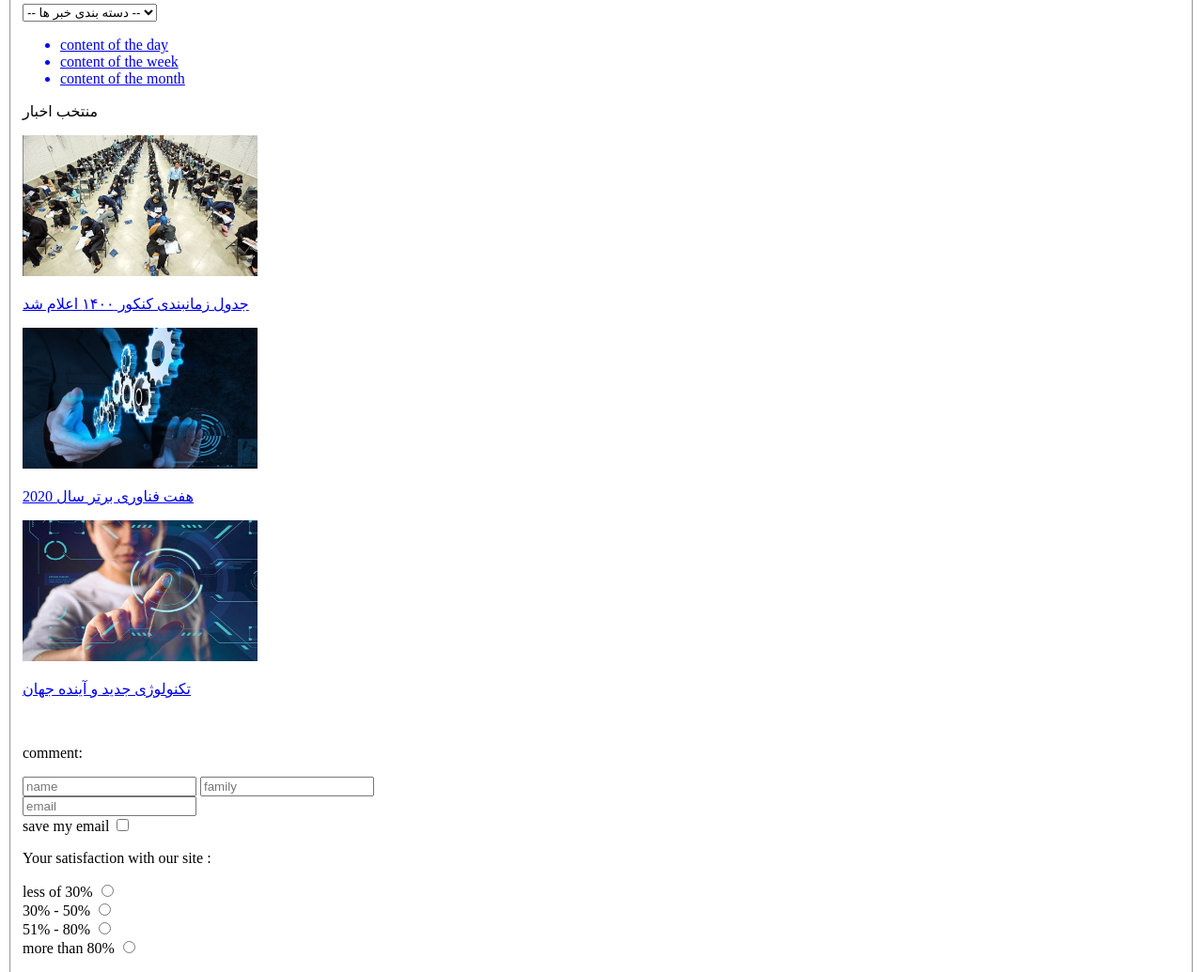
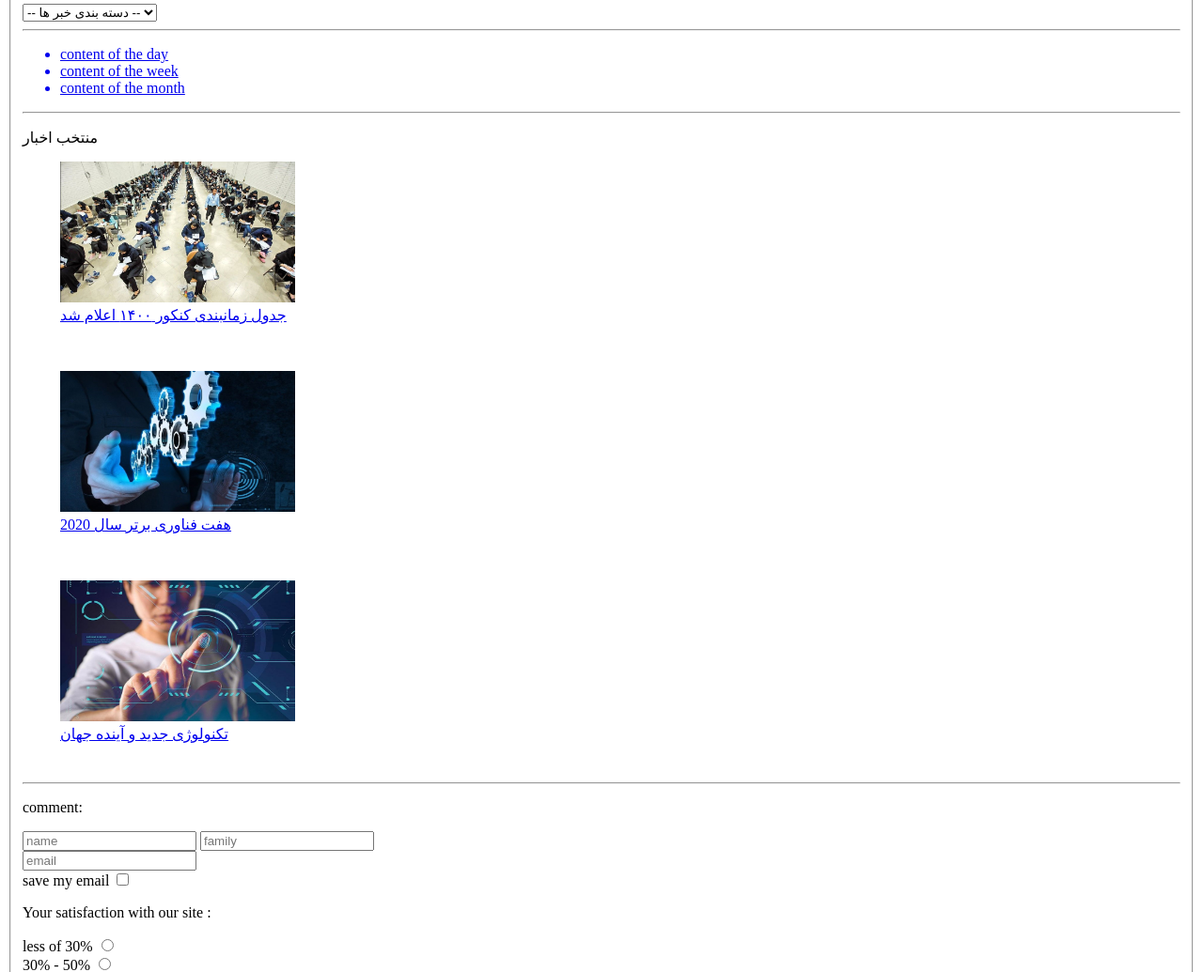
Before and after one commit to shekoufehbahari/groupA, a plain HTML site: page Educational-science.html in a window 1280 px wide. Shown: the part 4206-5241 px from the top of the page at 94% size. Drawn offline with Linux system fonts and the light colour scheme.

Commit message:
Update Educational-science.html
update Educational-science

```diff
--- a/Educational-science.html
+++ b/Educational-science.html
@@ -1,5 +1,5 @@
 <!DOCTYPE html>
-<html lang="en">
+<html lang="fa">
   <head>
     <meta charset="UTF-8" />
     <meta http-equiv="X-UA-Compatible" content="IE=edge" />
@@ -259,6 +259,7 @@
             <option value="Accidents">حوادث</option>
           </select>
         </section>
+        <hr />
         <section>
           <ul>
             <a href="#">
@@ -272,6 +273,7 @@
             </a>
           </ul>
         </section>
+        <hr />
         <section>
           <p>منتخب اخبار</p>
           <!-- start card 1 article -->
@@ -280,6 +282,7 @@
               href="https://www.imna.ir/news/500215/%D8%AC%D8%AF%D9%88%D9%84-%D8%B2%D9%85%D8%A7%D9%86%D8%A8%D9%86%D8%AF%DB%8C-%DA%A9%D9%86%DA%A9%D9%88%D8%B1-%DB%B1%DB%B4%DB%B0%DB%B0-%D8%A7%D8%B9%D9%84%D8%A7%D9%85-%D8%B4%D8%AF"
             >
               <div>
+                <figure>
                   <img
                     src="./Img/konkor-image.jpg"
                     alt="konkor-image"
@@ -287,19 +290,21 @@
                     width="250px"
                   />
                   <div>
-                  <p>جدول زمانبندی کنکور ۱۴۰۰ اعلام شد</p>
+                    <figcaption>جدول زمانبندی کنکور ۱۴۰۰ اعلام شد</figcaption>
                   </div>
+                </figure>
               </div>
             </a>
           </article>
           <!-- end card 1 article -->
-
+          <br>
           <!-- start card 2 article -->
           <article id="fanavari">
             <a
               href="https://www.tasnimnews.com/fa/news/1398/07/09/2108413/7-%D9%81%D9%86%D8%A7%D9%88%D8%B1%DB%8C-%D8%A8%D8%B1%D8%AA%D8%B1-%D8%B3%D8%A7%D9%84-2020-%DA%A9%D8%B4%D8%AA%DB%8C-%D9%87%D8%A7%DB%8C-%D8%AE%D9%88%D8%AF%D8%B1%D8%A7%D9%86-%D9%88%D8%A7%D8%B1%D8%AF-%D9%85%DB%8C-%D8%B4%D9%88%D9%86%D8%AF"
             >
               <div>
+                <figure>
                   <img
                     src="./Img/fanavari-image.jpg"
                     alt="fanavari-image"
@@ -307,18 +312,20 @@
                     width="250px"
                   />
                   <div>
-                  <p>هفت فناوری برتر سال 2020</p>
+                    <figcaption>هفت فناوری برتر سال 2020</figcaption>
                   </div>
+                </figure>
               </div>
             </a>
           </article>
           <!-- end card 2 article -->
-
+          <br>
           <!-- start card 3 article -->
 
           <article id="teknolozhi">
             <a href="https://www.didnegar.com/mag/last-technology-and-future/">
               <div>
+                <figure>
                   <img
                     src="./Img/teknolozhi-image.jpg"
                     alt="teknolozhi-image"
@@ -326,14 +333,16 @@
                     width="250px"
                   />
                   <div>
-                  <p>تکنولوژی جدید و آینده جهان</p>
+                    <figcaption>تکنولوژی جدید و آینده جهان</figcaption>
                   </div>
+                </figure>
               </div>
             </a>
           </article>
           <!-- end card 3 article -->
           <br />
         </section>
+        <hr />
         <section>
           <p>comment:</p>
           <form action="">
```
Lines whose indentation alone changed are shown as unchanged.
